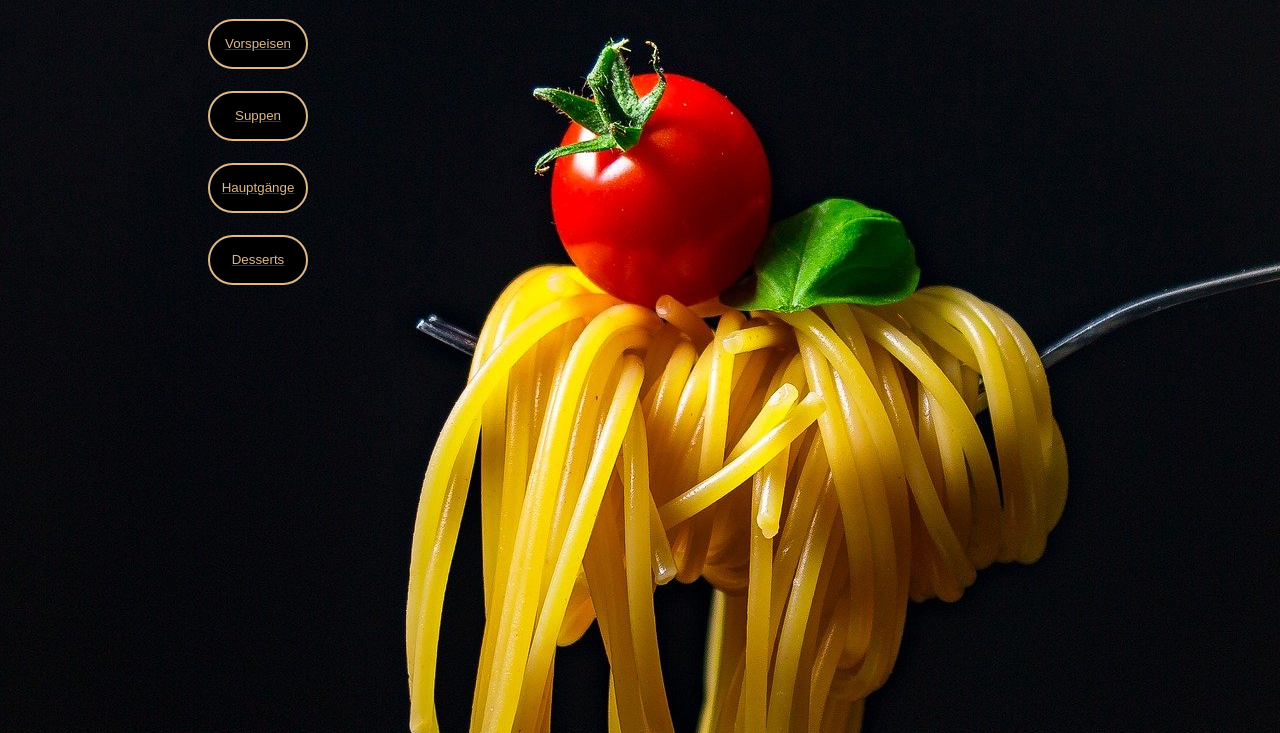
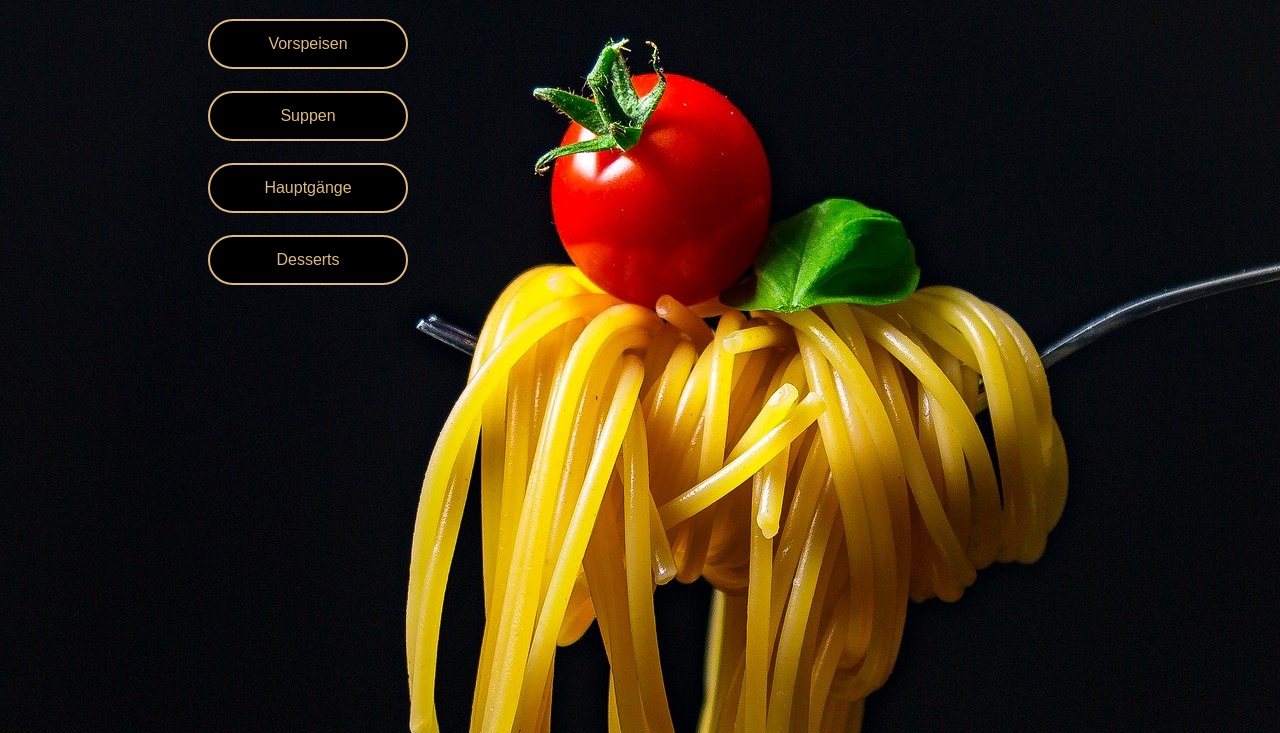
Before and after one commit to abosnak/abosnak.github.io, a plain HTML site: page index.html in a window 1280 px wide. Shown: the part 67-800 px from the top of the page. Drawn offline with Linux system fonts and the light colour scheme.

Commit message:
button size + hover

```diff
--- a/style.css
+++ b/style.css
@@ -11,13 +11,18 @@ body {
 button {
   background-color: black;
   color: burlywood;
-  width: 100px;
+  width: 200px;
   height: 50px;
   border: 2px solid;
   border-radius: 25px;
   margin-left: 200px;
   display: block;
+  font-size: medium;
 }
 button:hover {
   background-color: grey;
+  border: 4px solid darkorange;
 }
+a:link {
+  text-decoration: none;
+}
```
